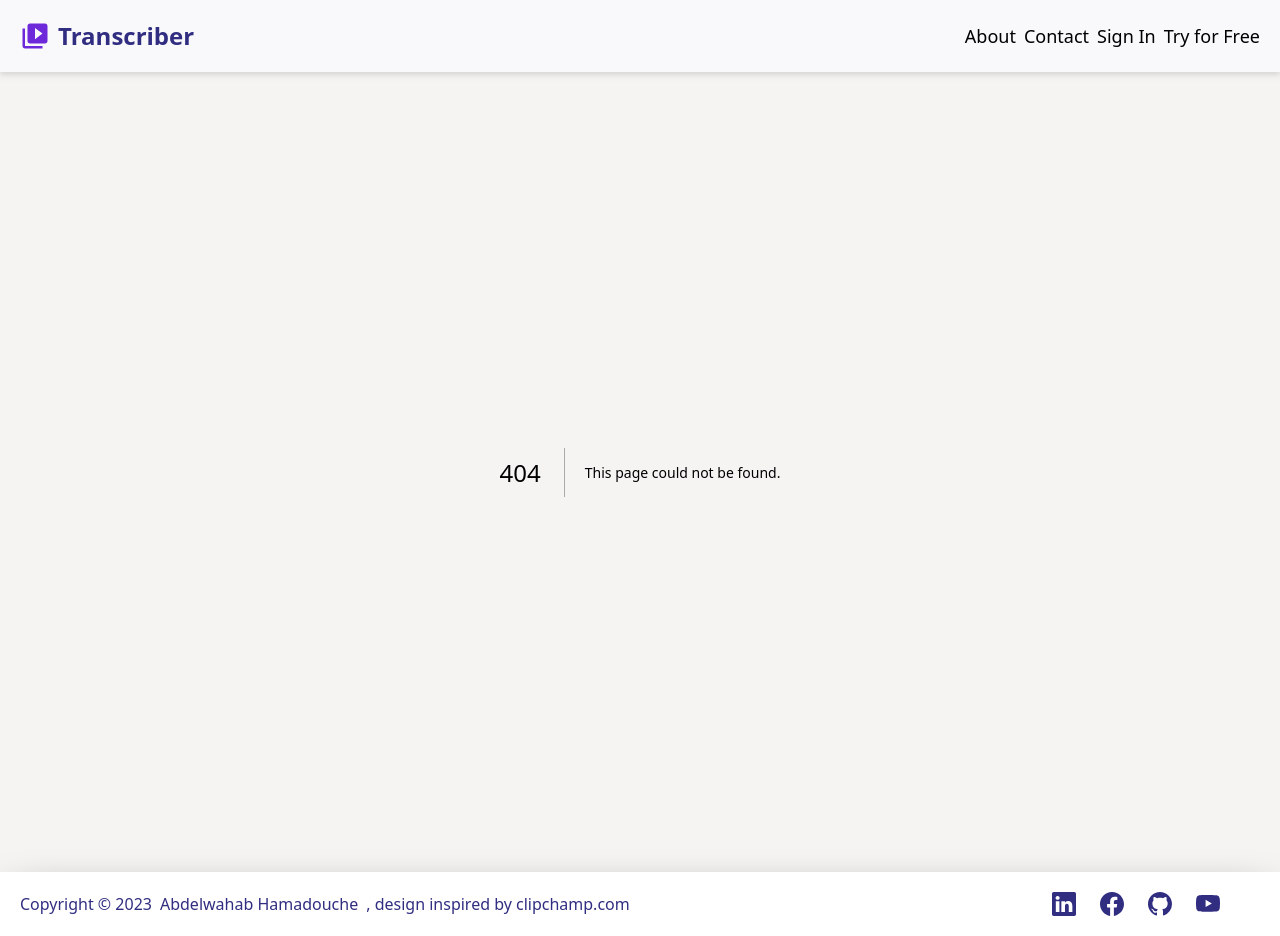
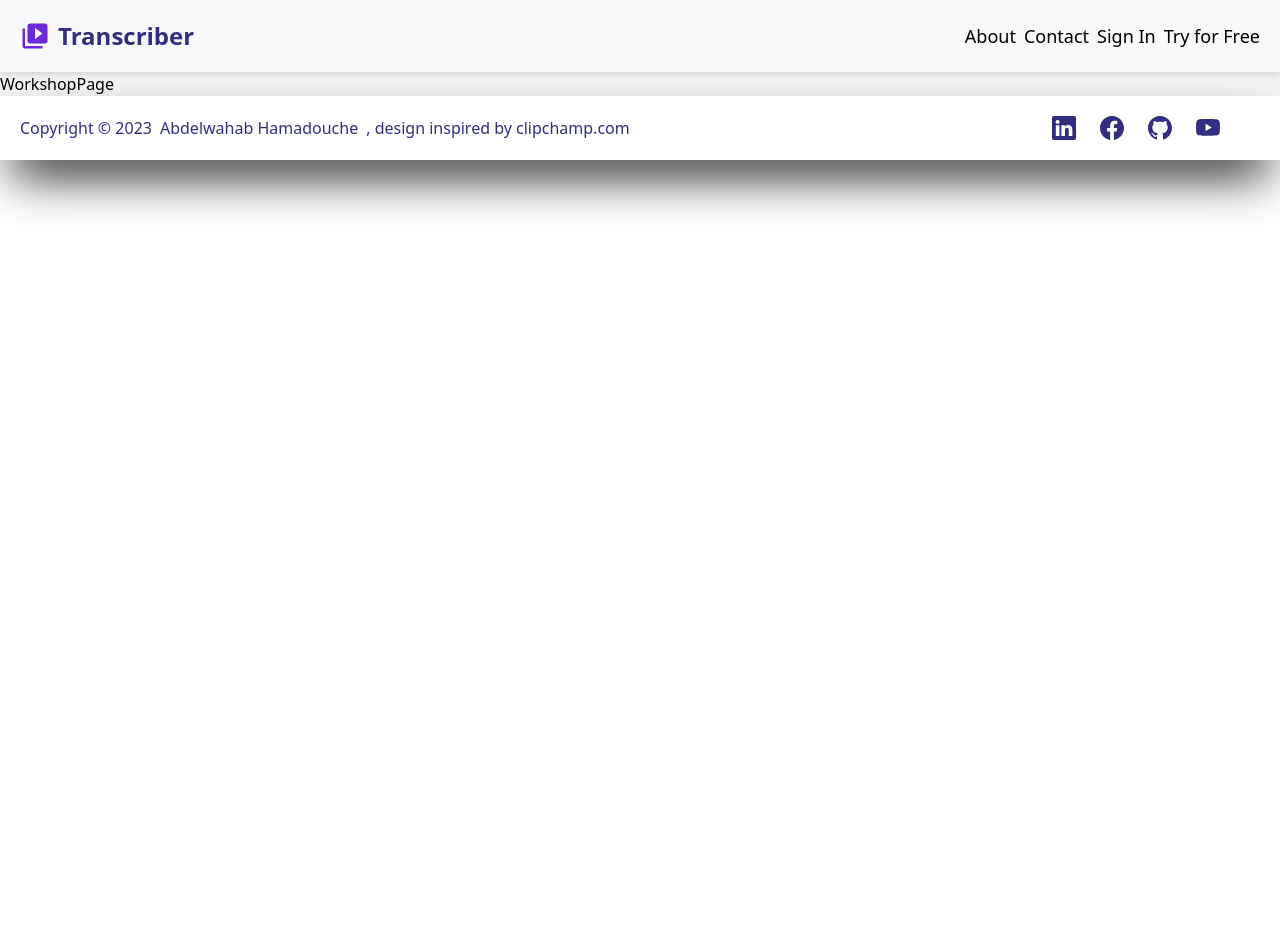
Before and after one commit to kinof28/transcriber, a Next.js app: page /workshop in a window 1280 px wide. Before the commit this address had no page. After the commit the page ends 800 px from the top, so only its background shows below. Built offline with nearby package versions, Linux system fonts and the light colour scheme.

Commit message:
INIT: workshop page

```diff
--- /dev/null
+++ b/app/workshop/page.tsx
@@ -0,0 +1,7 @@
+import React from "react";
+
+const WorkshopPage = () => {
+  return <div>WorkshopPage</div>;
+};
+
+export default WorkshopPage;
```
